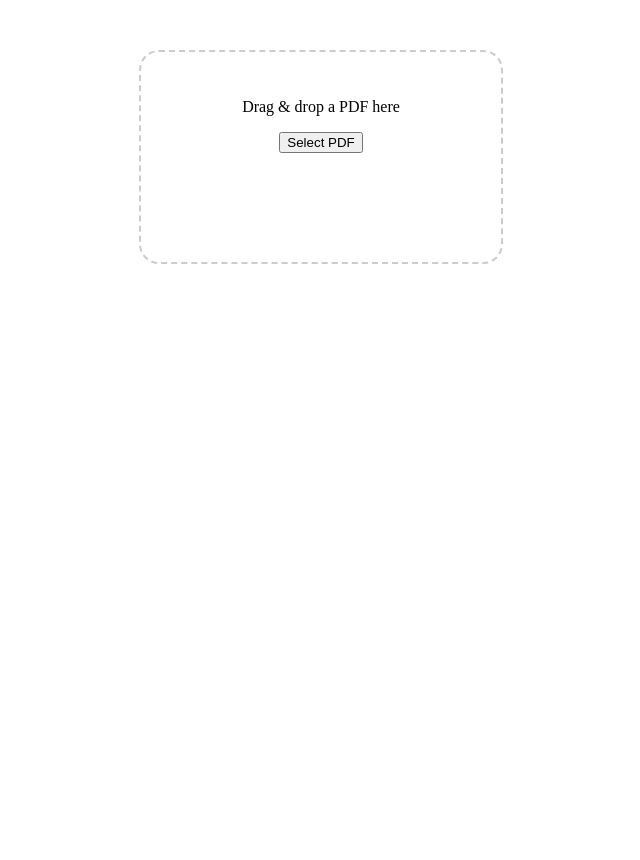
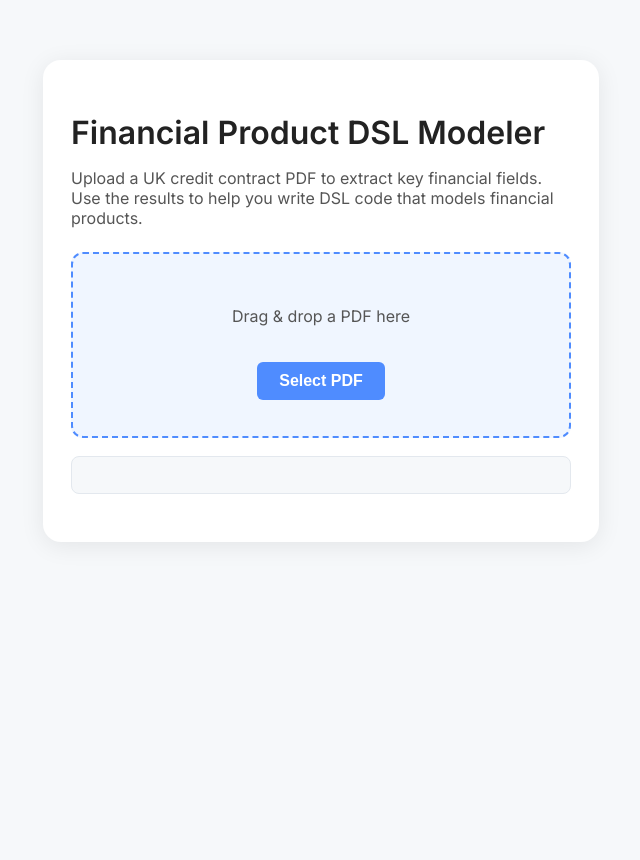
Before and after one commit to j-sobrino/dsl-ai, a Flask app: page / in a window 1280 px wide. Shown: the whole page, without its empty margins (319-959 px from the left). Before the commit the page ends 264 px from the top, so only its background shows below. Run offline with Flask 3, Linux system fonts and the light colour scheme.

Commit message:
more modern ui

```diff
--- a/templates/index.html
+++ b/templates/index.html
@@ -2,40 +2,122 @@
 <html lang="en">
 <head>
     <meta charset="UTF-8">
-    <title>PDF Drag & Drop</title>
+    <title>Financial Product DSL Modeler</title>
+    <meta name="viewport" content="width=device-width, initial-scale=1">
+    <!-- Google Fonts & Simple CSS Reset -->
+    <link href="https://fonts.googleapis.com/css?family=Inter:400,600&display=swap" rel="stylesheet">
     <style>
+        html, body {
+            height: 100%;
+            margin: 0;
+            font-family: 'Inter', Arial, sans-serif;
+            background: #f6f8fa;
+        }
+        .container {
+            max-width: 500px;
+            margin: 60px auto;
+            background: #fff;
+            border-radius: 18px;
+            box-shadow: 0 4px 24px rgba(0,0,0,0.08);
+            padding: 32px 28px;
+        }
+        h1 {
+            font-size: 2rem;
+            font-weight: 600;
+            margin-bottom: 8px;
+            color: #222;
+        }
+        p {
+            color: #555;
+            margin-bottom: 24px;
+        }
         #drop-area {
-            border: 2px dashed #ccc;
-            border-radius: 20px;
-            width: 300px;
-            height: 150px;
+            border: 2px dashed #4f8cff;
+            border-radius: 12px;
+            background: #f0f6ff;
+            padding: 36px 0;
             text-align: center;
-            padding: 30px;
-            margin: 50px auto;
+            transition: background 0.2s;
+            margin-bottom: 18px;
+        }
+        #drop-area.dragover {
+            background: #e3eeff;
+        }
+        #fileElem {
+            display: none;
+        }
+        .btn {
+            background: #4f8cff;
+            color: #fff;
+            border: none;
+            border-radius: 6px;
+            padding: 10px 22px;
+            font-size: 1rem;
+            cursor: pointer;
+            font-weight: 600;
+            margin-top: 12px;
+            transition: background 0.2s;
+        }
+        .btn:hover {
+            background: #357ae8;
+        }
+        #output {
+            background: #f6f8fa;
+            border-radius: 8px;
+            padding: 18px;
+            font-size: 0.98rem;
+            color: #222;
+            margin-top: 18px;
+            white-space: pre-wrap;
+            word-break: break-word;
+            border: 1px solid #e3e8ee;
+        }
+        .loader {
+            border: 4px solid #e3e8ee;
+            border-top: 4px solid #4f8cff;
+            border-radius: 50%;
+            width: 32px;
+            height: 32px;
+            animation: spin 1s linear infinite;
+            margin: 18px auto;
+            display: none;
+        }
+        @keyframes spin {
+            0% { transform: rotate(0deg);}
+            100% { transform: rotate(360deg);}
         }
     </style>
 </head>
 <body>
-    <div id="drop-area">
-        <p>Drag & drop a PDF here</p>
-        <input type="file" id="fileElem" accept="application/pdf" style="display:none">
-        <button onclick="document.getElementById('fileElem').click()">Select PDF</button>
+    <div class="container">
+        <h1>Financial Product DSL Modeler</h1>
+        <p>
+            Upload a UK credit contract PDF to extract key financial fields.<br>
+            Use the results to help you write DSL code that models financial products.
+        </p>
+        <div id="drop-area">
+            <p>Drag & drop a PDF here</p>
+            <button class="btn" onclick="document.getElementById('fileElem').click()">Select PDF</button>
+            <input type="file" id="fileElem" accept="application/pdf">
+        </div>
+        <div class="loader" id="loader"></div>
+        <pre id="output"></pre>
     </div>
-    <pre id="output"></pre>
     <script>
         const dropArea = document.getElementById('drop-area');
         const output = document.getElementById('output');
+        const loader = document.getElementById('loader');
         dropArea.addEventListener('dragover', e => {
             e.preventDefault();
-            dropArea.style.background = '#eee';
+            dropArea.classList.add('dragover');
         });
         dropArea.addEventListener('dragleave', e => {
             e.preventDefault();
-            dropArea.style.background = '';
+            dropArea.classList.remove('dragover');
         });
         dropArea.addEventListener('drop', e => {
             e.preventDefault();
-            dropArea.style.background = '';
+            dropArea.classList.remove('dragover');
             const file = e.dataTransfer.files[0];
             uploadFile(file);
         });
@@ -48,6 +130,8 @@
                 output.textContent = 'Please upload a PDF file.';
                 return;
             }
+            output.textContent = '';
+            loader.style.display = 'block';
             const formData = new FormData();
             formData.append('file', file);
             fetch('/upload', {
@@ -56,9 +140,15 @@
             })
             .then(res => res.json())
             .then(data => {
-                output.textContent = JSON.stringify(data, null, 2);
+                loader.style.display = 'none';
+                if (data.error) {
+                    output.textContent = data.error;
+                } else {
+                    output.textContent = JSON.stringify(data, null, 2);
+                }
             })
             .catch(err => {
+                loader.style.display = 'none';
                 output.textContent = 'Error uploading file.';
             });
         }
```
